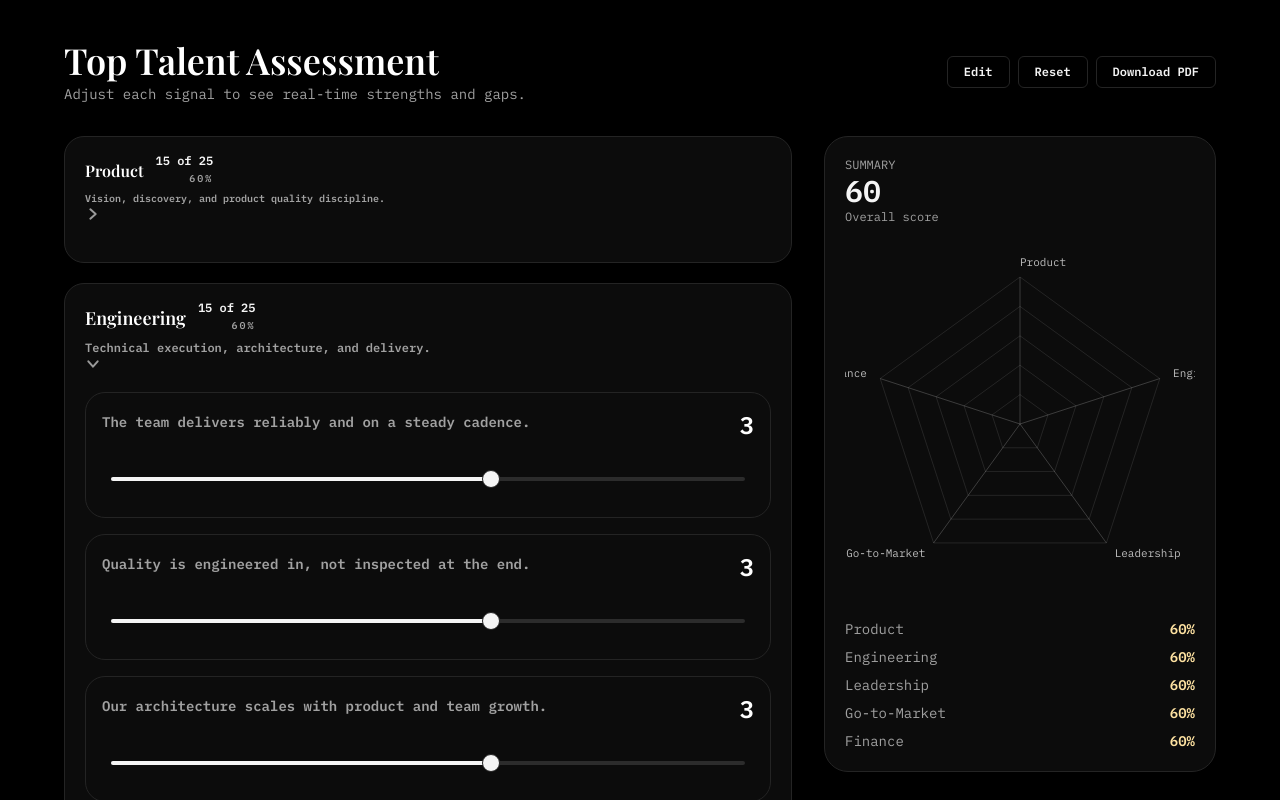
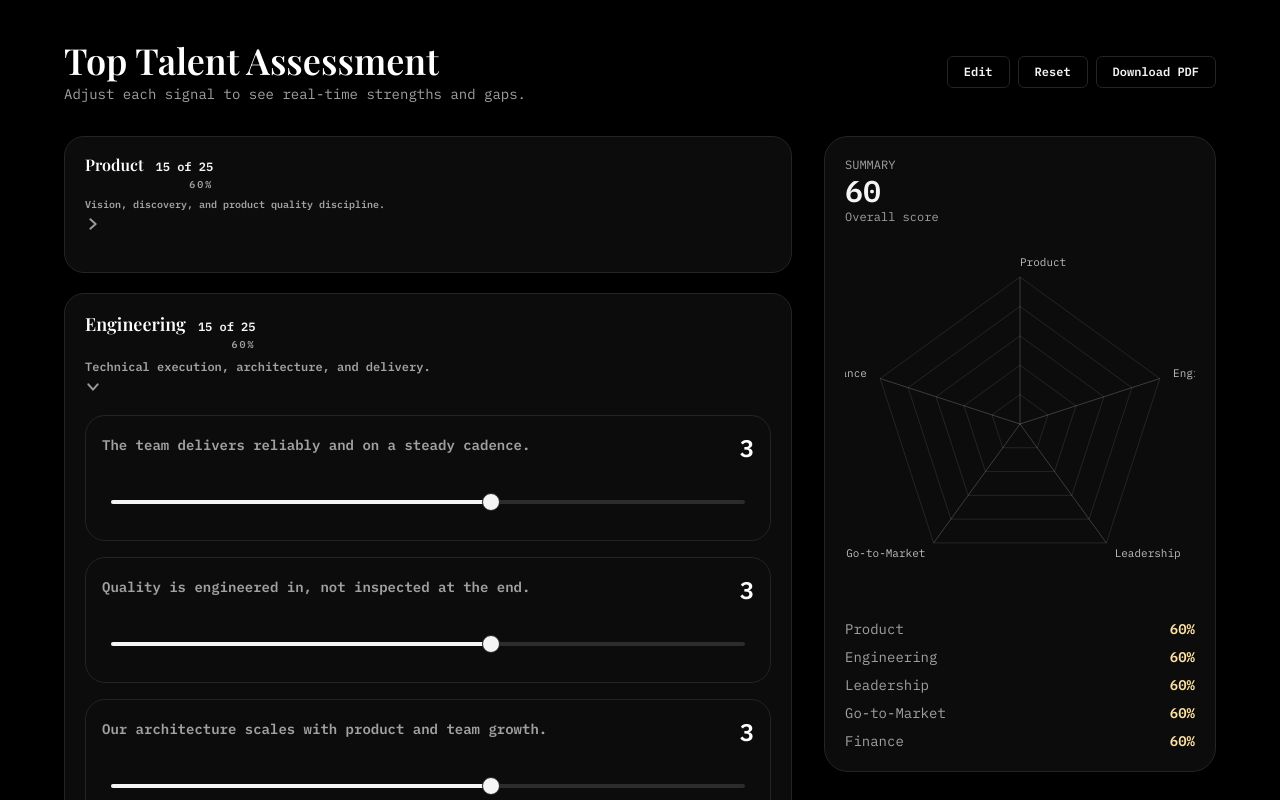
Before and after one commit to rickdavis50/talent, a React (Vite) app: page / in a window 1280 px wide. Both pictures are taken after a click on the button "Skip for now". Shown: the top 800 px of the page. Built offline with nearby package versions, Linux system fonts and the light colour scheme.

Commit message:
Fix category header layout

```diff
--- a/src/components/CategoryAccordion.tsx
+++ b/src/components/CategoryAccordion.tsx
@@ -38,13 +38,13 @@ const CategoryAccordion: React.FC<CategoryAccordionProps> = ({
         type="button"
         variant="ghost"
         onClick={onToggle}
-        className="h-auto min-h-[72px] w-full justify-between gap-4 rounded-none px-5 py-4 text-left"
+        className="grid h-auto min-h-[72px] w-full grid-cols-[1fr_auto] items-start gap-4 rounded-none px-5 py-4 text-left"
         aria-expanded={open}
         aria-controls={`${id}-panel`}
         id={`${id}-header`}
       >
-        <div className="flex-1">
-          <div className="flex flex-wrap items-center gap-3">
+        <div className="min-w-0">
+          <div className="flex flex-wrap items-baseline gap-3">
             {editMode ? (
               <input
                 value={title}
@@ -90,7 +90,7 @@ const CategoryAccordion: React.FC<CategoryAccordionProps> = ({
         <img
           src={carrot}
           alt=""
-          className={`h-4 w-4 shrink-0 opacity-70 transition-transform ${
+          className={`mt-1 h-4 w-4 shrink-0 opacity-70 transition-transform ${
             open ? 'rotate-90' : 'rotate-0'
           }`}
           aria-hidden="true"
```
